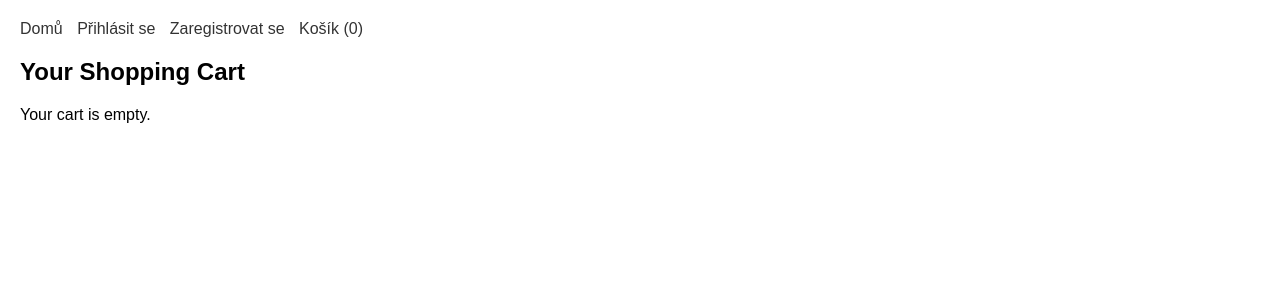
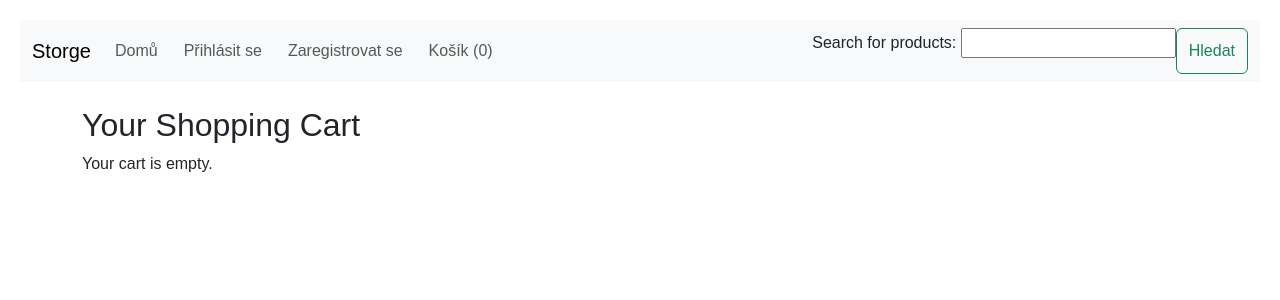
Before and after one commit to Afickyj/Storge, a Django app: page /cart/ in a window 1280 px wide. Shown: the top 300 px of the page. Run offline with Django 5.2, Linux system fonts and the light colour scheme.

Commit message:
třídění produktů do seznamu, update UX

```diff
--- a/templates/base.html
+++ b/templates/base.html
@@ -3,6 +3,8 @@
 <head>
     <meta charset="UTF-8">
     <title>{% block title %}Storge{% endblock %}</title>
+    <!-- Bootstrap CSS -->
+    <link href="https://cdn.jsdelivr.net/npm/bootstrap@5.3.0/dist/css/bootstrap.min.css" rel="stylesheet">
     <style>
         /* Základní stylování pro lepší vzhled */
         body {
@@ -38,36 +40,63 @@
             background-color: #d1ecf1;
             color: #0c5460;
         }
+        /* Styly pro vybranou kategorii */
+        .list-inline-item a.active {
+            font-weight: bold;
+            text-decoration: underline;
+        }
     </style>
 </head>
 <body>
-    <nav>
-        <a href="{% url 'home' %}">Domů</a>
+    <nav class="navbar navbar-expand-lg navbar-light bg-light mb-4">
+        <div class="container-fluid">
+            <a class="navbar-brand" href="{% url 'home' %}">Storge</a>
+            <button class="navbar-toggler" type="button" data-bs-toggle="collapse" data-bs-target="#navbarNav"
+                    aria-controls="navbarNav" aria-expanded="false" aria-label="Toggle navigation">
+                <span class="navbar-toggler-icon"></span>
+            </button>
+            <div class="collapse navbar-collapse" id="navbarNav">
+                <ul class="navbar-nav me-auto mb-2 mb-lg-0">
+                    <li class="nav-item"><a class="nav-link" href="{% url 'home' %}">Domů</a></li>
                     {% if user.is_authenticated %}
-            <span>Vítej, {{ user.username }}!</span>
-
-            <!-- Přidání POST formuláře pro odhlášení -->
-            <form id="logout-form" action="{% url 'logout' %}" method="POST" style="display: inline;">
+                        <li class="nav-item"><span class="nav-link">Vítej, {{ user.username }}!</span></li>
+                        <li class="nav-item">
+                            <form id="logout-form" action="{% url 'logout' %}" method="POST" class="d-inline">
                                 {% csrf_token %}
-                <button type="submit" style="background:none; border:none; color:#333; text-decoration: underline; cursor:pointer;">Odhlásit se</button>
+                                <button type="submit" class="btn btn-link nav-link" style="padding: 0;">Odhlásit se</button>
                             </form>
-
-            <a href="{% url 'profile' %}">Profil</a>
+                        </li>
+                        <li class="nav-item"><a class="nav-link" href="{% url 'profile' %}">Profil</a></li>
                     {% else %}
-            <a href="{% url 'login' %}">Přihlásit se</a>
-            <a href="{% url 'register' %}">Zaregistrovat se</a>
+                        <li class="nav-item"><a class="nav-link" href="{% url 'login' %}">Přihlásit se</a></li>
+                        <li class="nav-item"><a class="nav-link" href="{% url 'register' %}">Zaregistrovat se</a></li>
                     {% endif %}
-        <!-- Přidání odkazu na košík -->
-        <a href="{% url 'cart_detail' %}">Košík ({{ cart|length }})</a>
+                    <li class="nav-item">
+                        <a class="nav-link" href="{% url 'cart_detail' %}">Košík ({{ cart|length }})</a>
+                    </li>
+                </ul>
+                <!-- Search Form -->
+                <form class="d-flex" method="get" action="{% url 'product_search' %}">
+                    {{ search_form.as_p }}
+                    <button class="btn btn-outline-success" type="submit">Hledat</button>
+                </form>
+            </div>
+        </div>
     </nav>
     {% if messages %}
+        <div class="container">
             <ul class="messages">
                 {% for message in messages %}
                     <li class="{{ message.tags }}">{{ message }}</li>
                 {% endfor %}
             </ul>
+        </div>
     {% endif %}
+    <div class="container">
         {% block content %}
         {% endblock %}
+    </div>
+    <!-- Bootstrap JS Bundle (includes Popper) -->
+    <script src="https://cdn.jsdelivr.net/npm/bootstrap@5.3.0/dist/js/bootstrap.bundle.min.js"></script>
 </body>
 </html>
--- a/users/templates/users/home.html
+++ b/users/templates/users/home.html
@@ -3,7 +3,7 @@
 {% block title %}Home{% endblock %}
 
 {% block content %}
-    <h2>Available Products</h2>
+    <h2>Aktuálně populární</h2>
 
     {% for category in categories %}
         <h3>{{ category.name }}</h3>
--- a/users/urls.py
+++ b/users/urls.py
@@ -9,6 +9,7 @@
     path('profile/', views.profile, name='profile'),
     path('profile/update/', views.profile_update, name='profile-update'),
     path('categories/', views.category_list, name='category_list'),
+    path('products/', views.product_list, name='product_list'),  # Nová cesta pro seznam produktů
     path('', views.home, name='home'),
     path('search/', views.product_search, name='product_search'),
 
--- a/users/views.py
+++ b/users/views.py
@@ -1,11 +1,12 @@
-from django.contrib import messages
-from django.contrib.auth.decorators import login_required
 from django.shortcuts import render, redirect, get_object_or_404
 from .forms import UserRegisterForm, UserUpdateForm, ProfileUpdateForm, ProductSearchForm
 from .models import Category, Product
 from django.conf import settings
 from .cart import Cart
 from django.views.decorators.http import require_POST
+from django.contrib import messages
+from django.contrib.auth.decorators import login_required
+from django.core.paginator import Paginator
 
 
 # Registrace uživatele
@@ -90,6 +91,28 @@
 
     return render(request, 'users/product_search.html', {'form': form, 'results': results})
 
+def product_list(request):
+    """
+    View pro zobrazení seznamu produktů jako mřížka nebo seznam.
+    """
+    products = Product.objects.all()
+    categories = Category.objects.all()
+
+    # Filtrace podle kategorie (volitelné)
+    category_id = request.GET.get('category')
+    if category_id:
+        products = products.filter(category_id=category_id)
+
+    # Stránkování (volitelné)
+    paginator = Paginator(products, 12)  # 12 produktů na stránku
+    page_number = request.GET.get('page')
+    page_obj = paginator.get_page(page_number)
+
+    context = {
+        'products': page_obj,
+        'categories': categories,
+    }
+    return render(request, 'users/product_list.html', context)
 
 @require_POST
 def cart_add(request, product_id):
```
Also changed, not shown: users/templates/users/product_list.html (added, +87 -0 lines). Lines whose indentation alone changed are shown as unchanged.
